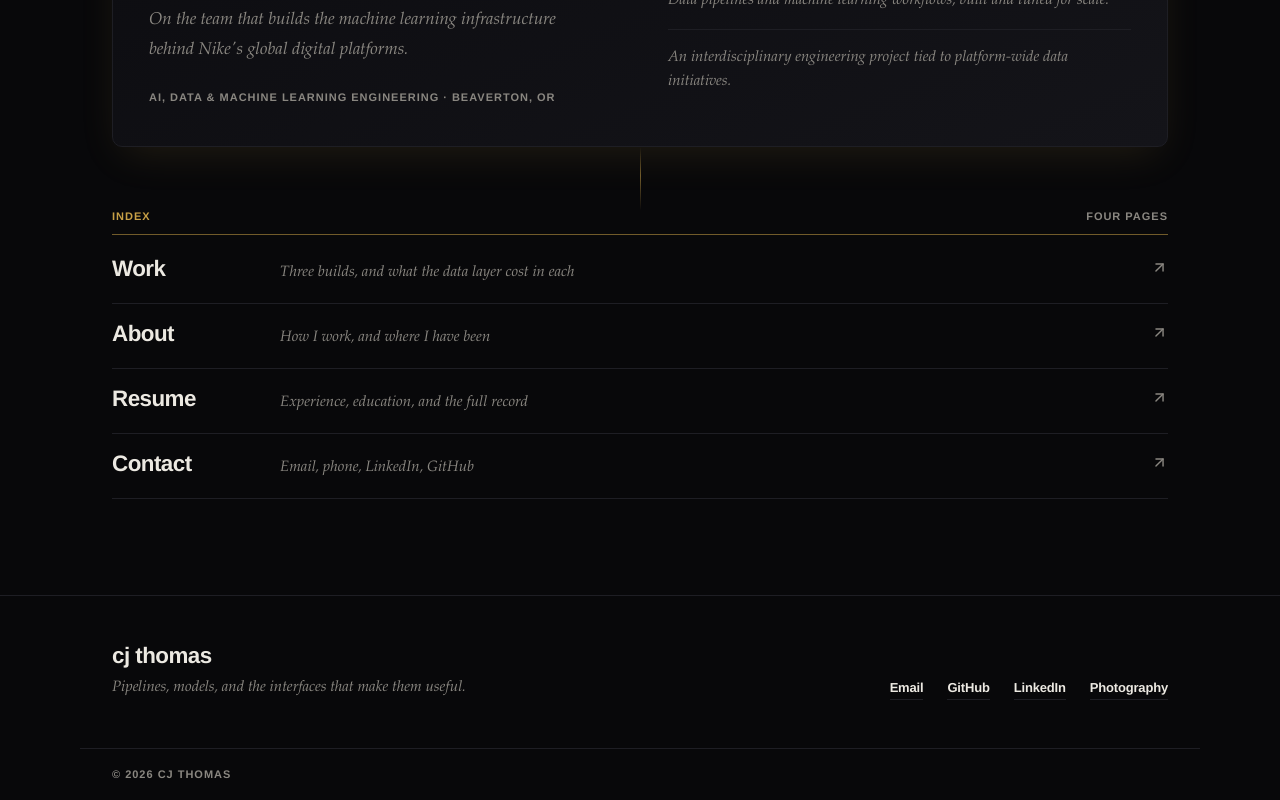
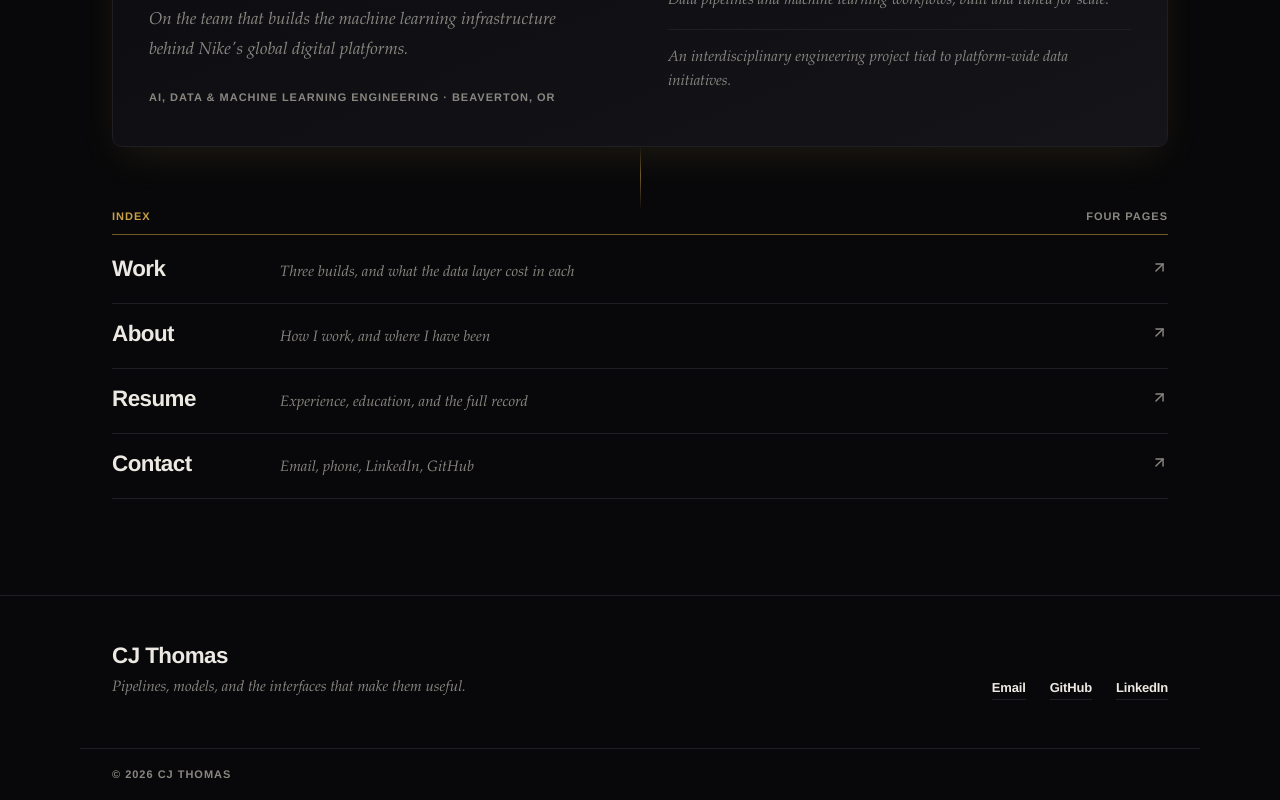
Before and after one commit to cedricsthomasjr/cjt, a Next.js app: page / in a window 1280 px wide. Shown: the part 1377-2177 px from the top of the page. Built offline with nearby package versions, Linux system fonts and the light colour scheme.

Commit message:
fix: remove footer photography link, fix footer name capitalization

```diff
--- a/src/components/Footer.js
+++ b/src/components/Footer.js
@@ -3,7 +3,6 @@ import { contactLinks } from "@/data/resume";
 const external = [
   { href: contactLinks.github, label: "GitHub" },
   { href: contactLinks.linkedin, label: "LinkedIn" },
-  { href: contactLinks.photography, label: "Photography" },
 ];
 
 export default function Footer() {
@@ -11,7 +10,7 @@ export default function Footer() {
     <footer className="border-t border-rule">
       <div className="shell flex flex-col gap-8 py-12 sm:flex-row sm:items-end sm:justify-between">
         <div>
-          <p className="t-h3">cj thomas</p>
+          <p className="t-h3">CJ Thomas</p>
           <p className="t-sub-sm mt-2 max-w-sm">
             Pipelines, models, and the interfaces that make them useful.
           </p>
--- a/src/data/resume.js
+++ b/src/data/resume.js
@@ -5,7 +5,6 @@ export const contactLinks = {
   location: "New York, NY / Atlanta, GA",
   github: "https://github.com/cedricsthomasjr/",
   linkedin: "https://www.linkedin.com/in/cedric-thomas-jr/",
-  photography: "https://whatcjsees.vercel.app",
   resumePdf: "/RESUMESUMMER26.pdf",
 };
 
```
